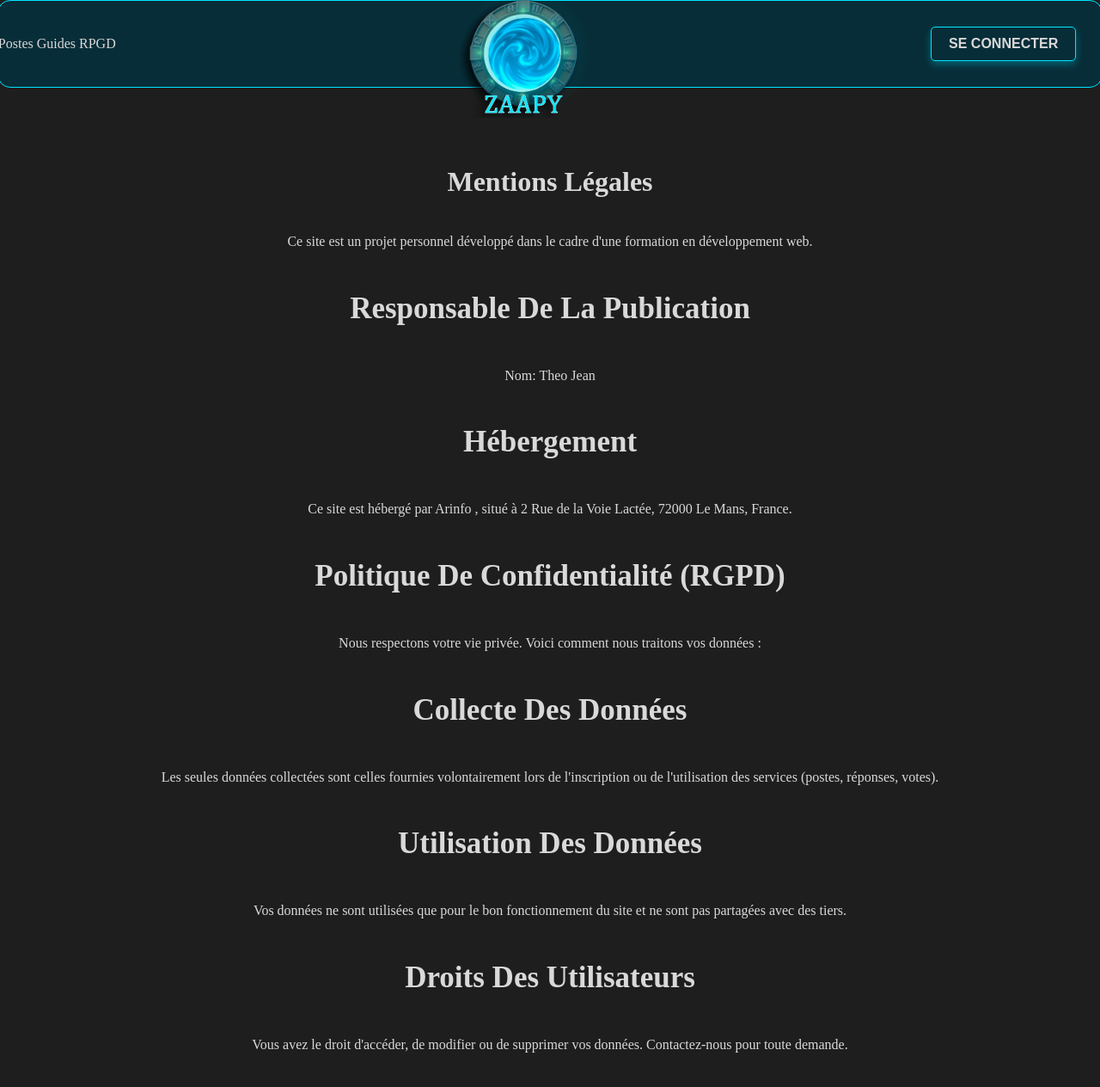
After one commit to muki72/fansite-dofus, a Symfony app: template templates/home/rgpd.html.twig in a window 1280 px wide. The commit adds this page. Shown: the whole page at 86% size. Run offline with Twig, Linux system fonts and the light colour scheme; the template is opened without the code that fills it, so the values that code supplies are empty; some libraries are stand-ins or nearby versions.

Commit message:
Enhance user interface and compliance: add RGPD page with legal mentions; update navigation links and improve user image handling in posts and replies.

```diff
--- a/public/css/app.scss
+++ b/public/css/app.scss
@@ -886,4 +886,29 @@ h2 {
             gap: 10px;
         }
     }
+
 }
+// RGPD
+.legal-container {
+    display: flex;
+    align-items: center;
+    justify-content: center;
+    flex-direction: column;
+    background-color: var(--color-background);
+    color: var(--color-text);
+    padding: 20px;
+    border: var(--border);
+    border-radius: 10px;
+    box-shadow: var(--box-shadow);
+
+    p {
+        text-align: center;
+        line-height: 1.6;
+    }
+
+    h1,h2 {
+        text-align: center;
+        color: var(--color-primary);
+        text-shadow: var(--text-shadow);
+    }
+}
--- a/src/Controller/HomeController.php
+++ b/src/Controller/HomeController.php
@@ -39,4 +39,10 @@ final class HomeController extends AbstractController
             'currentSort' => $sort
         ]);
     }
+
+    #[Route('/rgpd', name: 'home_rgpd')]
+    public function mentionsLegales(): Response
+    {
+        return $this->render('home/rgpd.html.twig');
+    }
 }
--- /dev/null
+++ b/templates/home/rgpd.html.twig
@@ -0,0 +1,27 @@
+{% extends 'base.html.twig' %}
+{% block title %}Mentions Légales & RGPD{% endblock %}
+
+{% block body %}
+    <div class="legal-container">
+        <h1>Mentions Légales</h1>
+        <p>Ce site est un projet personnel développé dans le cadre d'une formation en développement web.</p>
+
+        <h2>Responsable de la publication</h2>
+        <p>Nom: Theo Jean</p>
+
+        <h2>Hébergement</h2>
+        <p>Ce site est hébergé par Arinfo , situé à 2 Rue de la Voie Lactée, 72000 Le Mans, France.</p>
+
+        <h2>Politique de Confidentialité (RGPD)</h2>
+        <p>Nous respectons votre vie privée. Voici comment nous traitons vos données :</p>
+
+        <h2>Collecte des données</h2>
+        <p>Les seules données collectées sont celles fournies volontairement lors de l'inscription ou de l'utilisation des services (postes, réponses, votes).</p>
+
+        <h2>Utilisation des données</h2>
+        <p>Vos données ne sont utilisées que pour le bon fonctionnement du site et ne sont pas partagées avec des tiers.</p>
+
+        <h2>Droits des utilisateurs</h2>
+        <p>Vous avez le droit d'accéder, de modifier ou de supprimer vos données. Contactez-nous pour toute demande.</p>
+    </div>
+{% endblock %}
--- a/templates/nav.html.twig
+++ b/templates/nav.html.twig
@@ -2,6 +2,8 @@
 	<div class="nav-link">
 		<a href="{{ path('home') }}#postes">Postes</a>
 		<a href="{{ path('home') }}#guides">Guides</a>
+		<a href="{{ path('home_rgpd') }}">RPGD</a>
+
 	</div>
 
 	<div class="logo-wrapper">
```
Also changed, not shown: templates/post/index.html.twig (+21 -6 lines), templates/reply/new.html.twig (+5 -6 lines), templates/user/show.html.twig (+14 -2 lines), public/css/app.css, 1 other file.
